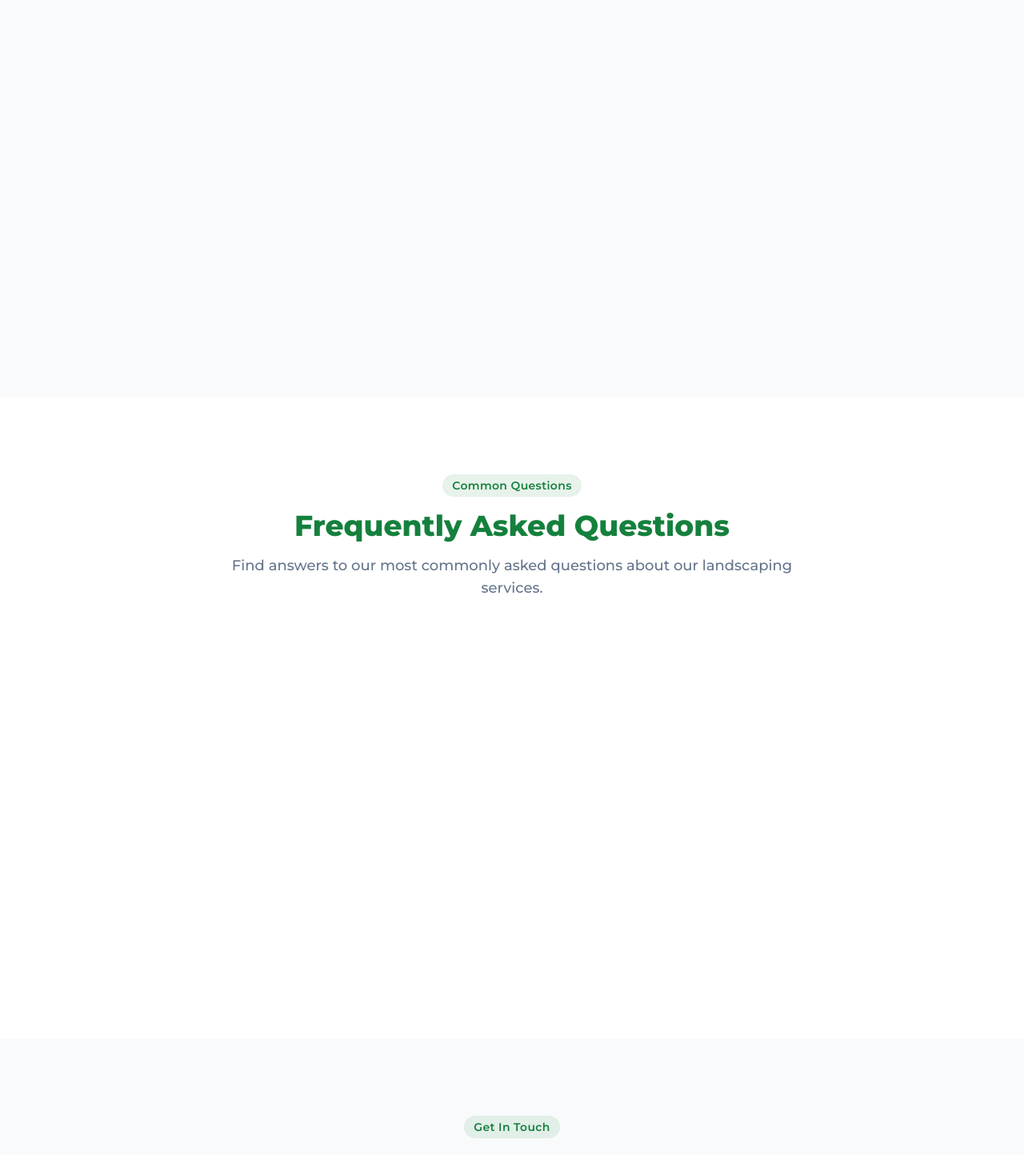
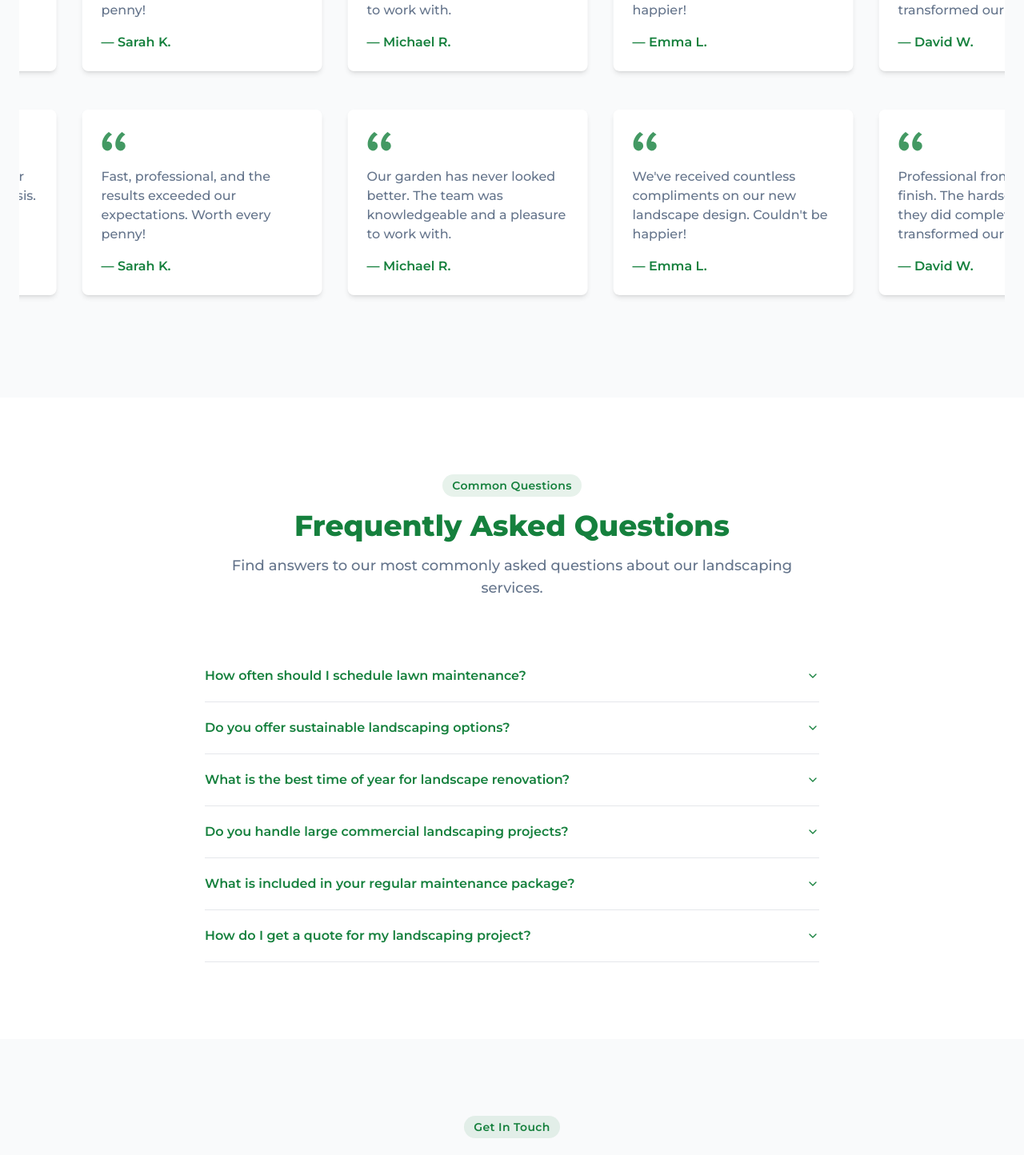
Before and after one commit to jzho954/landscaping-mockup, a React (Vite) app: page / in a window 1280 px wide. Shown: the part 2327-3771 px from the top of the page at 80% size. Built offline with nearby package versions, Linux system fonts and the light colour scheme.

Commit message:
Fix disappearing sections on load
The testimonial, FAQ, and footer sections were disappearing on page load.

```diff
--- a/src/components/FAQ.tsx
+++ b/src/components/FAQ.tsx
@@ -80,7 +80,7 @@ const FAQ = () => {
           </p>
         </div>
 
-        <div ref={faqRef} className="max-w-3xl mx-auto opacity-0 transition-opacity duration-500">
+        <div ref={faqRef} className="max-w-3xl mx-auto opacity-100 transition-opacity duration-500">
           <Accordion type="single" collapsible className="w-full">
             {faqItems.map((item) => (
               <AccordionItem key={item.id} value={item.id} className="border-b border-gray-200">
--- a/src/components/Footer.tsx
+++ b/src/components/Footer.tsx
@@ -35,7 +35,7 @@ const Footer = () => {
 
   return (
     <footer className="bg-forest text-white pt-16 pb-8" ref={footerRef}>
-      <div className="container mx-auto px-4 md:px-6 opacity-0 transition-opacity duration-500">
+      <div className="container mx-auto px-4 md:px-6 opacity-100 transition-opacity duration-500">
         <div className="grid grid-cols-1 md:grid-cols-2 lg:grid-cols-4 gap-8 mb-12">
           <div>
             <h3 className="text-xl font-bold mb-4 text-white">GreenScape</h3>
--- a/src/components/Testimonials.tsx
+++ b/src/components/Testimonials.tsx
@@ -91,7 +91,7 @@ const Testimonials = () => {
 
         <div
           ref={containerRef}
-          className="overflow-hidden opacity-0"
+          className="overflow-hidden opacity-100"
         >
           <div
             ref={contentRef}
```
